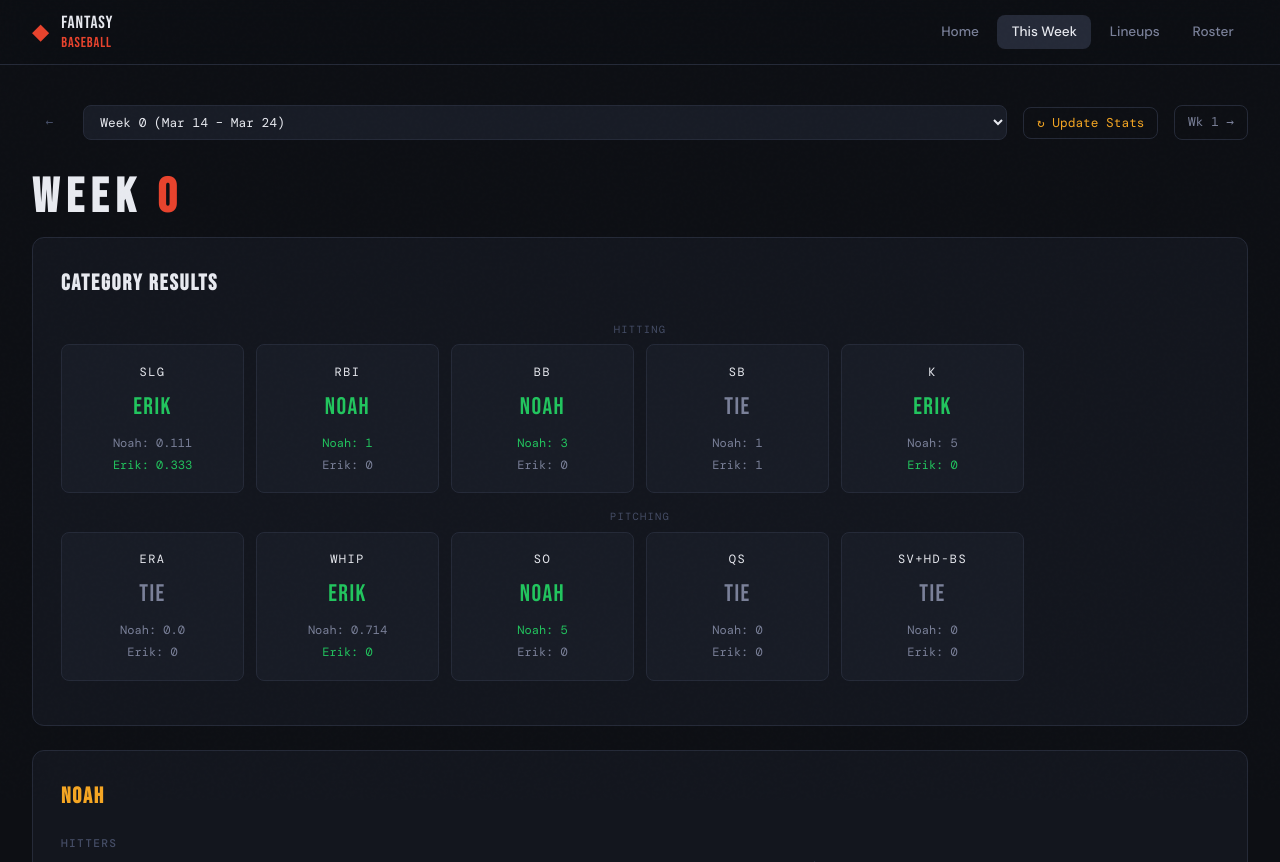
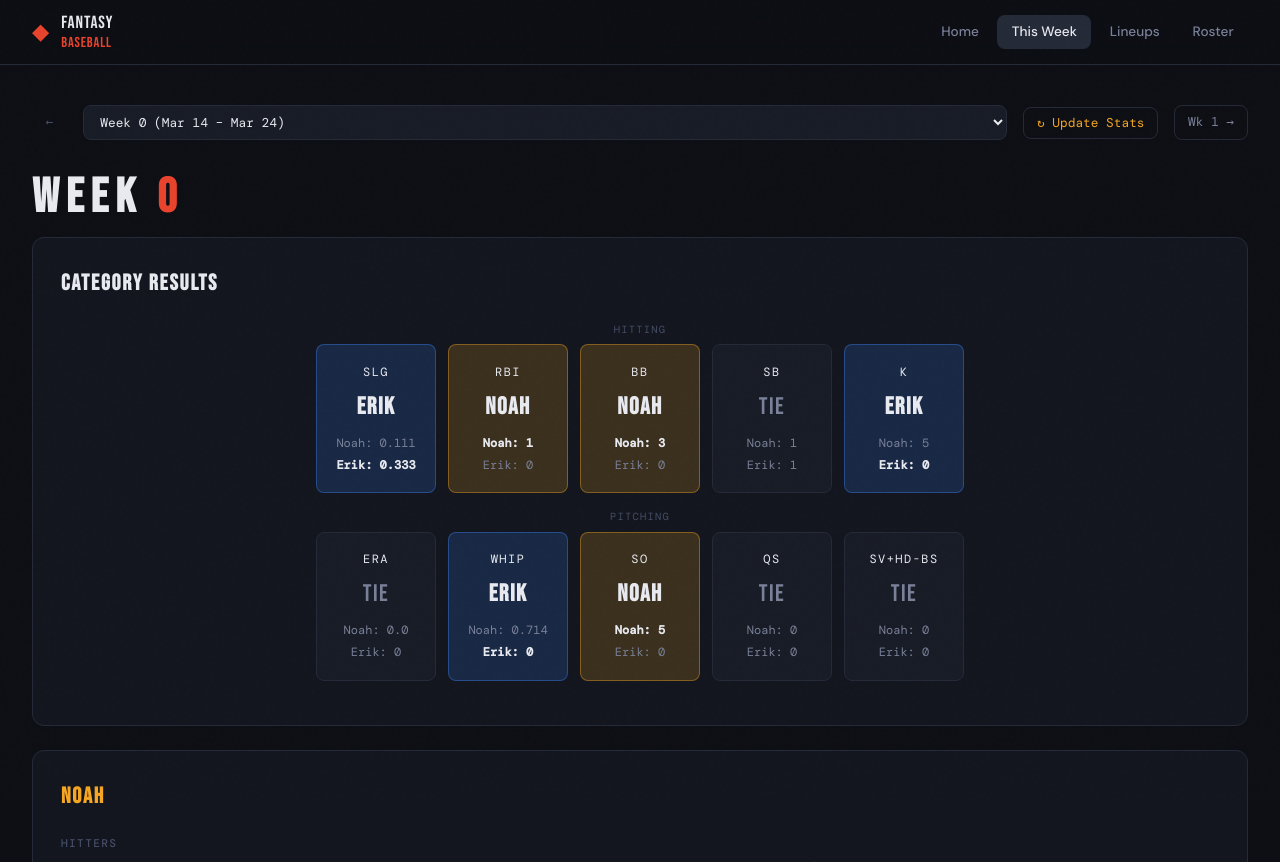
Before and after one commit to ninjabq/noah-erik-fantasy-redux, a Flask app: page /week/0 in a window 1280 px wide. Shown: the top 862 px of the page. Run offline with Flask 3, Linux system fonts and the light colour scheme; data comes from the database, SQL or seed files in the repository; both versions use the stored data as it was after the commit; some web fonts are replaced.

Commit message:
Further improve visibility of categories

```diff
--- a/static/css/main.css
+++ b/static/css/main.css
@@ -195,8 +195,9 @@ tr:hover td { background: rgba(255,255,255,.025); }
 
 /* ── Category summary ────────────────────────────────────────────── */
 .cat-grid {
-  display: grid;
-  grid-template-columns: repeat(auto-fill, minmax(160px, 1fr));
+  display: flex;
+  flex-wrap: wrap;
+  justify-content: center;
   gap: .75rem;
 }
 .cat-item {
@@ -205,7 +206,11 @@ tr:hover td { background: rgba(255,255,255,.025); }
   border-radius: var(--radius);
   padding: 1.1rem 1rem;
   text-align: center;
+  min-width: 120px;
+  flex: 0 0 auto;
 }
+.cat-item.cat-winner-noah  { background: rgba(245,166,35,.18); border-color: rgba(245,166,35,.4); }
+.cat-item.cat-winner-erik  { background: rgba(59,130,246,.18); border-color: rgba(59,130,246,.4); }
 .cat-name {
   font-family: var(--font-mono);
   font-size: .75rem; letter-spacing: .12em;
@@ -214,12 +219,12 @@ tr:hover td { background: rgba(255,255,255,.025); }
 .cat-winner {
   font-family: var(--font-display);
   font-size: 1.5rem; letter-spacing: .06em;
-  color: var(--green);
+  color: var(--text); font-weight: 700;
 }
-.cat-tie .cat-winner { color: var(--text-dim); }
+.cat-tie .cat-winner { color: var(--text-dim); font-weight: 400; }
 .cat-values { margin-top: .5rem; display: flex; flex-direction: column; align-items: center; gap: .15rem; }
 .cat-val { font-family: var(--font-mono); font-size: .75rem; color: var(--text-dim); }
-.cat-val-win { color: var(--green); }
+.cat-val-win { color: var(--text); font-weight: 600; }
 
 /* ── Week page ───────────────────────────────────────────────────── */
 .page-week {}
@@ -535,13 +540,15 @@ tr:hover td { background: rgba(255,255,255,.025); }
   background: var(--bg-card2); border: 1px solid var(--border);
   border-radius: 6px; padding: .65rem 1rem; min-width: 84px;
 }
-.cur-cat-chip.chip-tie { opacity: .6; }
+.cur-cat-chip.chip-noah  { background: rgba(245,166,35,.18); border-color: rgba(245,166,35,.4); }
+.cur-cat-chip.chip-erik  { background: rgba(59,130,246,.18); border-color: rgba(59,130,246,.4); }
+.cur-cat-chip.chip-tie   { opacity: .6; }
 .cur-cat-name {
   font-family: var(--font-mono); font-size: .7rem;
   letter-spacing: .1em; color: var(--text); margin-bottom: .2rem;
 }
-.cur-cat-winner { font-family: var(--font-display); font-size: 1.15rem; color: var(--green); }
-.chip-tie .cur-cat-winner { color: var(--text-dim); }
+.cur-cat-winner { font-family: var(--font-display); font-size: 1.15rem; color: var(--text); font-weight: 700; }
+.chip-tie .cur-cat-winner { color: var(--text-dim); font-weight: 400; }
 .cur-week-score { display: flex; align-items: center; justify-content: center; gap: .75rem; font-family: var(--font-display); font-size: 1.1rem; }
 .cws-wins { color: var(--accent2); }
 .cws-label { font-size: .65rem; color: var(--text-mute); font-family: var(--font-mono); margin-left: .2rem; }
--- a/templates/index.html
+++ b/templates/index.html
@@ -46,7 +46,7 @@
       <div class="cur-week-cats">
         {% for cat in hit_cats %}
         {% set info = cur_week_cats.get(cat, {}) %}
-        <div class="cur-cat-chip {{ 'chip-tie' if info.get('winner') == 'Tie' }}">
+        <div class="cur-cat-chip {{ 'chip-tie' if info.get('winner') == 'Tie' else ('chip-' ~ info.get('winner','') | lower | replace(' ','') if info.get('winner') and info.get('winner') != '—' else '') }}">
           <span class="cur-cat-name">{{ cat }}</span>
           <span class="cur-cat-winner">{{ info.get('winner', '—') }}</span>
         </div>
@@ -56,7 +56,7 @@
       <div class="cur-week-cats">
         {% for cat in pit_cats %}
         {% set info = cur_week_cats.get(cat, {}) %}
-        <div class="cur-cat-chip {{ 'chip-tie' if info.get('winner') == 'Tie' }}">
+        <div class="cur-cat-chip {{ 'chip-tie' if info.get('winner') == 'Tie' else ('chip-' ~ info.get('winner','') | lower | replace(' ','') if info.get('winner') and info.get('winner') != '—' else '') }}">
           <span class="cur-cat-name">{{ cat }}</span>
           <span class="cur-cat-winner">{{ info.get('winner', '—') }}</span>
         </div>
--- a/templates/week.html
+++ b/templates/week.html
@@ -43,7 +43,7 @@
     <div class="cat-grid" style="margin-bottom:1rem">
       {% for cat in group_cats %}
       {% set info = cats.get(cat, {}) %}
-      <div class="cat-item {{ 'cat-tie' if info.get('winner') == 'Tie' }}">
+      <div class="cat-item {{ 'cat-tie' if info.get('winner') == 'Tie' else ('cat-winner-' ~ info.get('winner','') | lower | replace(' ','') if info.get('winner') and info.get('winner') != '—' else '') }}">
         <div class="cat-name">{{ cat }}</div>
         <div class="cat-winner">{{ info.get('winner', '—') }}</div>
         <div class="cat-values">
```
Also changed, not shown: fantasy.db.
